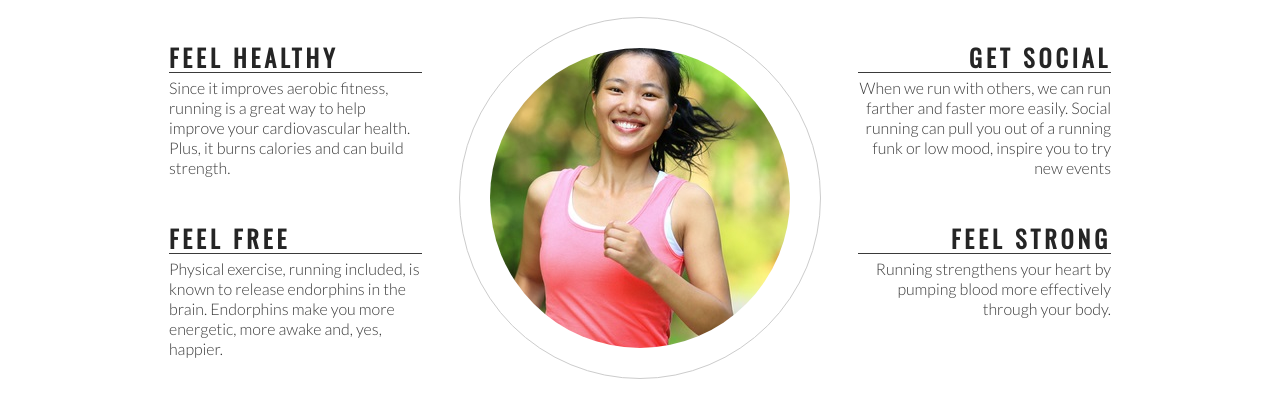
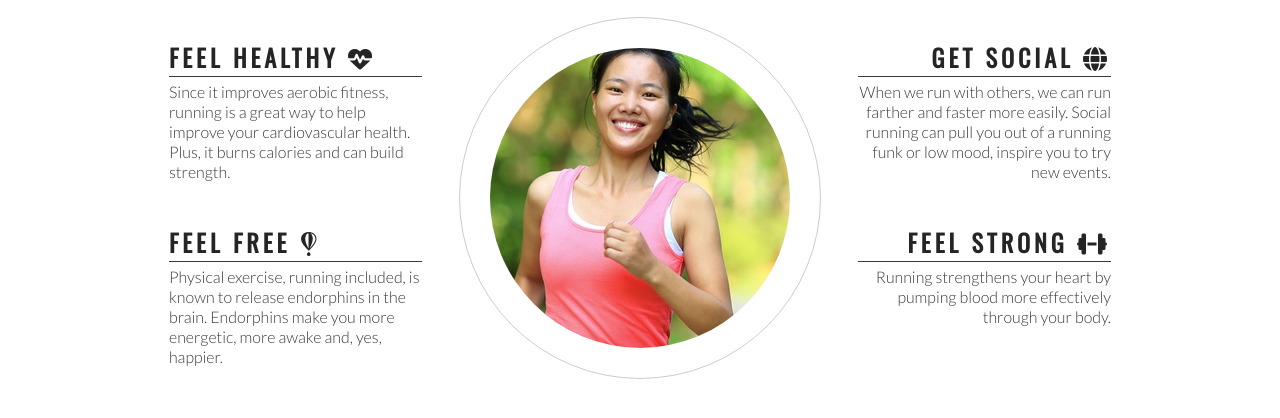
Before and after one commit to richardreiter/love-running, a plain HTML site: page index.html in a window 1280 px wide. Shown: the part 764-1182 px from the top of the page. Drawn offline with nearby package versions, Linux system fonts and the light colour scheme.

Commit message:
Add Font Awesome icons to club ethos section

```diff
--- a/index.html
+++ b/index.html
@@ -42,14 +42,14 @@
         <h2 id="welcome">Why Love Running With Us?</h2>
         <div id="left-about">
             <div class="left-about-heading">
-                <h2>Feel Healthy</h2>
+                <h2>Feel Healthy <i class="fas fa-heartbeat"></i></h2>
                 <hr>
                 <p>
                     Since it improves aerobic fitness, running is a great way to help improve your cardiovascular health. Plus, it burns calories and can build strength.
                 </p>
             </div>
             <div class="left-about-heading">
-                <h2>Feel Free</h2>
+                <h2>Feel Free <i class="fab fa-fly"></i></h2>
                 <hr>
                 <p>
                     Physical exercise, running included, is known to release endorphins in the brain. Endorphins make you more energetic, more awake and, yes, happier.
@@ -58,14 +58,14 @@
         </div>
         <div id="right-about">
             <div class="right-about-heading">
-                <h2>Get Social</h2>
+                <h2>Get Social <i class="fas fa-globe"></i></h2>
                 <hr>
                 <p>
-                    When we run with others, we can run farther and faster more easily. Social running can pull you out of a running funk or low mood, inspire you to try new events
+                    When we run with others, we can run farther and faster more easily. Social running can pull you out of a running funk or low mood, inspire you to try new events.
                 </p>
             </div>
             <div class="right-about-heading">
-                <h2>Feel Strong</h2>
+                <h2>Feel Strong <i class="fas fa-dumbbell"></i></h2>
                 <hr>
                 <p>
                     Running strengthens your heart by pumping blood more effectively through your body.
@@ -84,6 +84,9 @@
     <footer>
         social links here
     </footer>
+
+    <!-- font awesome script -->
+    <script src="https://kit.fontawesome.com/2a42a48c6e.js" crossorigin="anonymous"></script>
 </body>
 
 </html>
```
